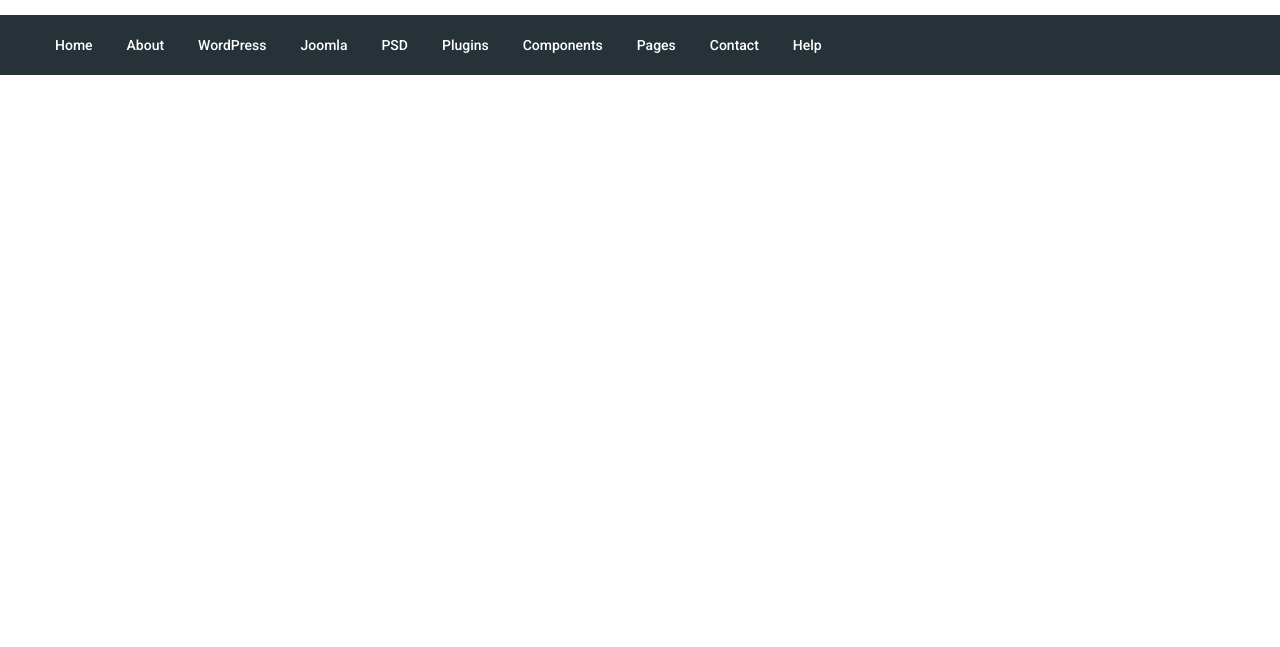
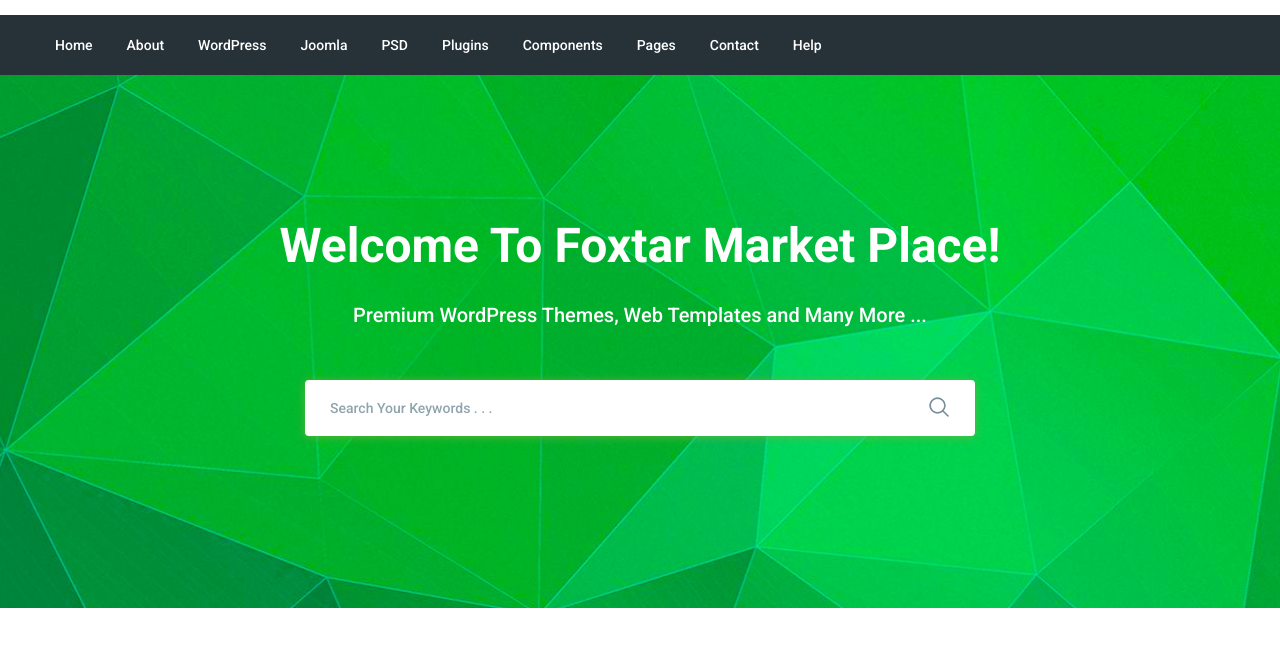
Before and after one commit to Mirudistok/Moderno-market-place, a website: page app/index.html in a window 1280 px wide. Shown: the part 75-722 px from the top of the page. Drawn offline with nearby package versions, Linux system fonts and the light colour scheme; files that its build step writes are made by us from their sources.

Commit message:
Create section search

```diff
--- a/app/index.html
+++ b/app/index.html
@@ -76,6 +76,25 @@
         </div>
     </header>
 
+    <section class="search" style="background-image: url('img/search-bg.jpg')">
+        <div class="container">
+            <div class="search__inner">
+                <div class="search__inner-title">
+                    Welcome To Foxtar Market Place!
+                </div>
+                <div class="search__inner-text">
+                    Premium WordPress Themes, Web Templates and Many More ...
+                </div>
+                <div class="search__inner-form">
+                    <input type="text" placeholder="Search Your Keywords . . ." required>
+                    <button type="submit">
+                        <img src="img/search-icon.png" alt="">
+                    </button>
+                </div>
+            </div>
+        </div>
+    </section>
+
     <script src="https://ajax.googleapis.com/ajax/libs/jquery/3.4.1/jquery.min.js"></script>
     <script src="js/libs.min.js"></script>
     <script src="js/main.js"></script>
--- a/app/scss/style.scss
+++ b/app/scss/style.scss
@@ -57,3 +57,57 @@
         }
     }
 }
+
+
+.search{
+    background-repeat: no-repeat;
+    background-size: cover;
+    background-position: center center;
+    min-height: 533px;
+}
+.search__inner{
+    padding: 135px 0 100px;
+    text-align: center;
+    color: #fff;
+    &-title{
+        font-size: 48px;
+        font-weight: 700;
+        margin-bottom: 18px;
+        line-height: 72px;
+    }
+    &-text{
+        font-size: 20px;
+        font-weight: 500;
+        margin-bottom: 50px;
+        line-height: 30px;
+    }
+    &-form{
+        max-width: 670px;
+        width: 100%;
+        margin: 0 auto;
+        position: relative;
+        input{
+            display: block;
+            width: 100%;
+            box-shadow: 0px 1px 10px 0px rgba(124, 178, 64, 0.75);
+            height: 56px;
+            border-radius: 4px;
+            border: none;
+            font-size: 14px;
+            font-weight: 500;
+            padding-left: 25px;
+            padding-right: 60px;
+            &::placeholder{
+                color: #90a4ae;
+            }
+        }
+        button{
+            position: absolute;
+            border:none;
+            background-color: transparent;
+            right: 20px;
+            top: 16px;
+            cursor: pointer;
+        }
+    }
+}
```
Also changed, not shown: app/css/style.min.css, app/img/search-bg.jpg (added), app/img/search-icon.png (added), app/img/search-icon.svg (added).
